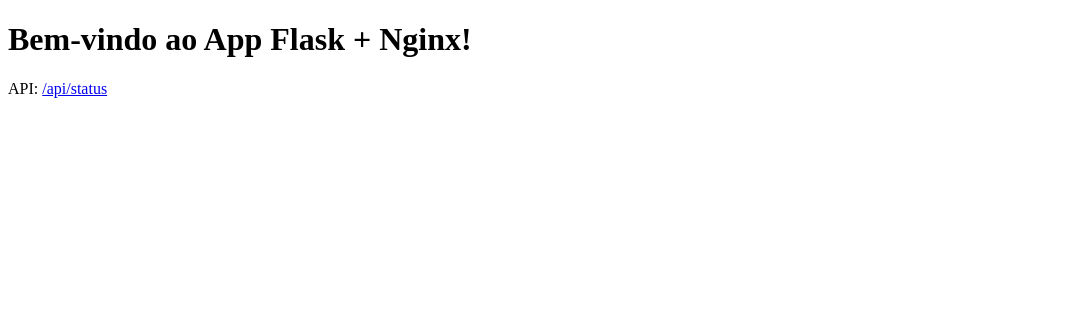
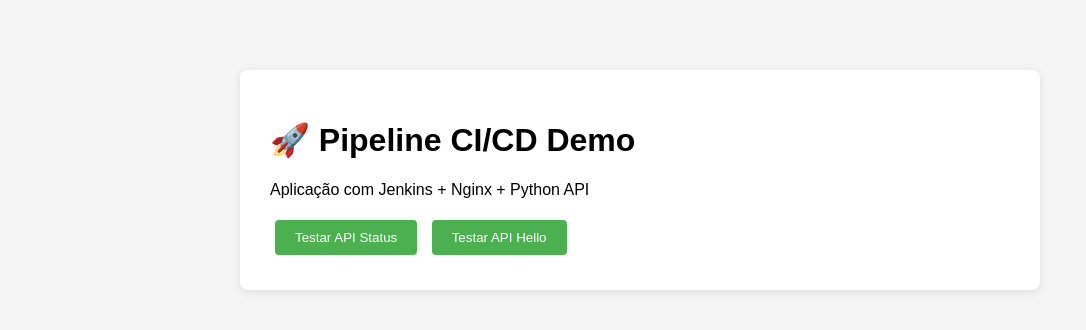
Before and after one commit to RHU4N/pythonJ, a plain HTML site: page app/index.html in a window 1280 px wide. Shown: the whole page, without its empty margins (0-1086 px from the left). Drawn offline with Linux system fonts and the light colour scheme.

Commit message:
Update index.html for CI/CD demo

```diff
--- a/app/index.html
+++ b/app/index.html
@@ -1,11 +1,81 @@
 <!DOCTYPE html>
-<html lang="pt-br">
+<html lang="pt-BR">
 <head>
     <meta charset="UTF-8">
-    <title>App de Exemplo</title>
+    <meta name="viewport" content="width=device-width, initial-scale=1.0">
+    <title>CI/CD Demo</title>
+    <style>
+        body {
+            font-family: Arial, sans-serif;
+            max-width: 800px;
+            margin: 50px auto;
+            padding: 20px;
+            background: #f5f5f5;
+        }
+        .container {
+            background: white;
+            padding: 30px;
+            border-radius: 8px;
+            box-shadow: 0 2px 10px rgba(0,0,0,0.1);
+        }
+        button {
+            background: #4CAF50;
+            color: white;
+            border: none;
+            padding: 10px 20px;
+            border-radius: 4px;
+            cursor: pointer;
+            margin: 5px;
+        }
+        button:hover {
+            background: #45a049;
+        }
+        #result {
+            margin-top: 20px;
+            padding: 15px;
+            background: #e8f5e9;
+            border-radius: 4px;
+            display: none;
+        }
+    </style>
 </head>
 <body>
-    <h1>Bem-vindo ao App Flask + Nginx!</h1>
-    <p>API: <a href="/api/status">/api/status</a></p>
+    <div class="container">
+        <h1>🚀 Pipeline CI/CD Demo</h1>
+        <p>Aplicação com Jenkins + Nginx + Python API</p>
+
+        <button onclick="testAPI()">Testar API Status</button>
+        <button onclick="testHello()">Testar API Hello</button>
+
+        <div id="result"></div>
+    </div>
+
+    <script>
+        async function testAPI() {
+            const result = document.getElementById('result');
+            try {
+                const response = await fetch('/api/status');
+                const data = await response.json();
+                result.style.display = 'block';
+                result.innerHTML = `<strong>Resultado:</strong> ${JSON.stringify(data, null, 2)}`;
+            } catch (error) {
+                result.style.display = 'block';
+                result.innerHTML = `<strong>Erro:</strong> ${error.message}`;
+            }
+        }
+
+        async function testHello() {
+            const result = document.getElementById('result');
+            try {
+                const response = await fetch('/api/hello/Jenkins');
+                const data = await response.json();
+                result.style.display = 'block';
+                result.innerHTML = `<strong>Resultado:</strong> ${JSON.stringify(data, null, 2)}`;
+            } catch (error) {
+                result.style.display = 'block';
+                result.innerHTML = `<strong>Erro:</strong> ${error.message}`;
+            }
+        }
+    </script>
 </body>
 </html>
```
